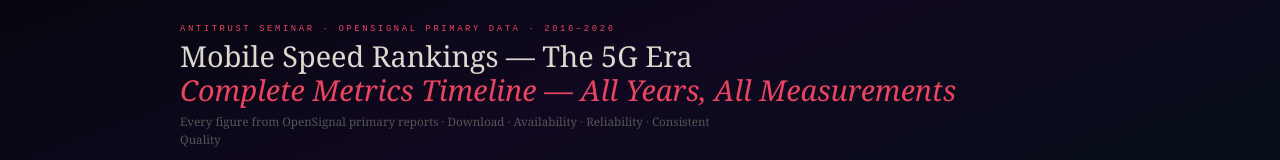
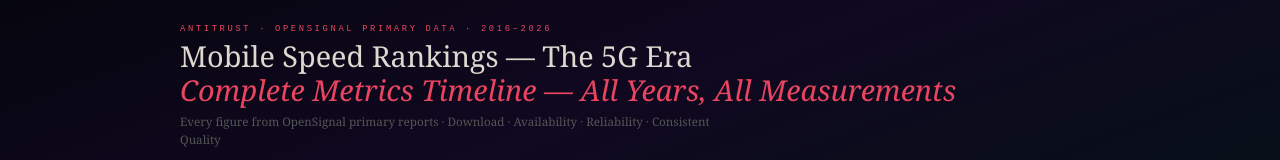
Before and after one commit to Isaradamrongkul/5g-timeline, a React (Vite) app: page / in a window 1280 px wide. Shown: the top 160 px of the page. Built offline with nearby package versions, Linux system fonts and the light colour scheme.

Commit message:
Update App.jsx

```diff
--- a/src/App.jsx
+++ b/src/App.jsx
@@ -952,7 +952,7 @@
       <div style={{background:"linear-gradient(160deg,#06060f,#100820,#060f18)",borderBottom:"1px solid #ffffff07",padding:"1.5rem 1.5rem 1rem"}}>
         <div style={{maxWidth:920,margin:"0 auto"}}>
           <div style={{fontFamily:"monospace",fontSize:"0.55rem",letterSpacing:"0.3em",color:"#e94560",textTransform:"uppercase",marginBottom:"0.3rem"}}>
-            ANTITRUST SEMINAR · OPENSIGNAL PRIMARY DATA · 2016–2026
+            ANTITRUST · OPENSIGNAL PRIMARY DATA · 2016–2026
           </div>
           <h1 style={{margin:"0 0 0.3rem",fontSize:"clamp(1.1rem,3vw,1.8rem)",fontWeight:"normal",lineHeight:1.2}}>
             Mobile Speed Rankings — The 5G Era<br/>
```
